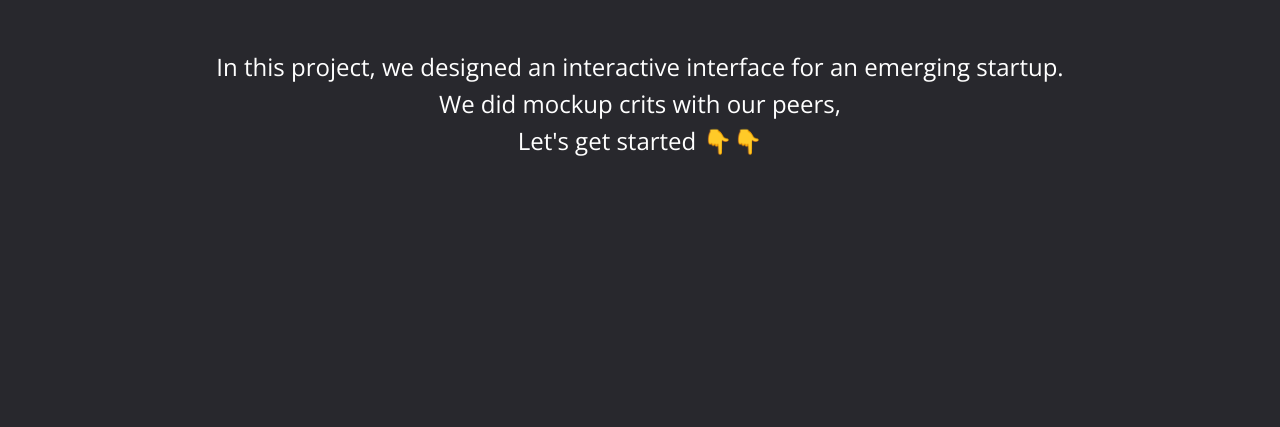
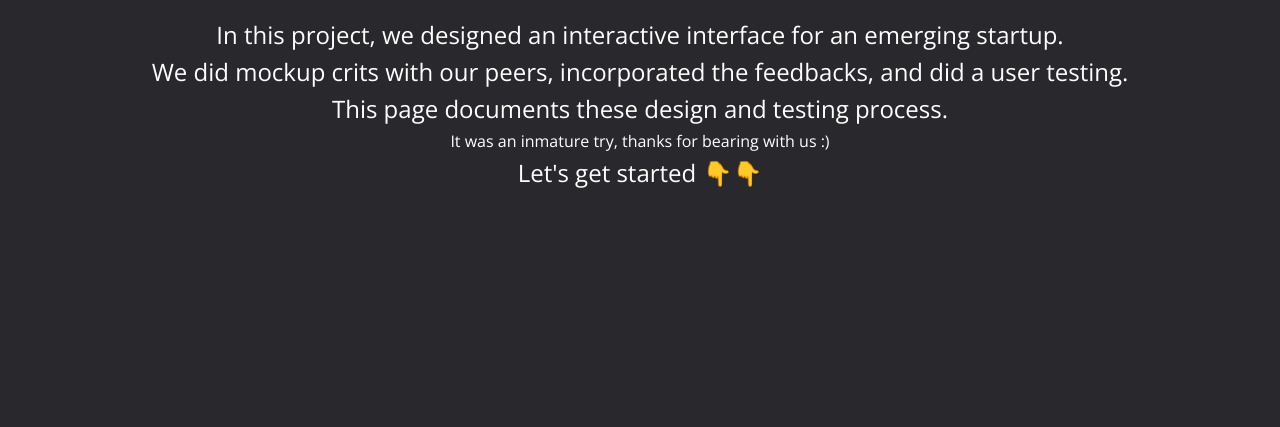
Before and after one commit to nihilraccoon000/iterative, a plain HTML site: page index.html in a window 1280 px wide. Shown: the part 370-797 px from the top of the page. Drawn offline with Linux system fonts and the light colour scheme.

Commit message:
Add files via upload

```diff
--- a/index.html
+++ b/index.html
@@ -21,7 +21,9 @@
         <h1 class="display-1">Iterative Design</h1>
         <br><br>
         <h4>In this project, we designed an interactive interface for an emerging startup.</h4>
-        <h4>We did mockup crits with our peers, </h4>
+        <h4>We did mockup crits with our peers, incorporated the feedbacks, and did a user testing.</h4>
+        <h4>This page documents these design and testing process. </h4>
+        <h6>It was an inmature try, thanks for bearing with us :)</h6>
         <h4>Let's get started 👇👇 </h4>
     </div>
 
```
